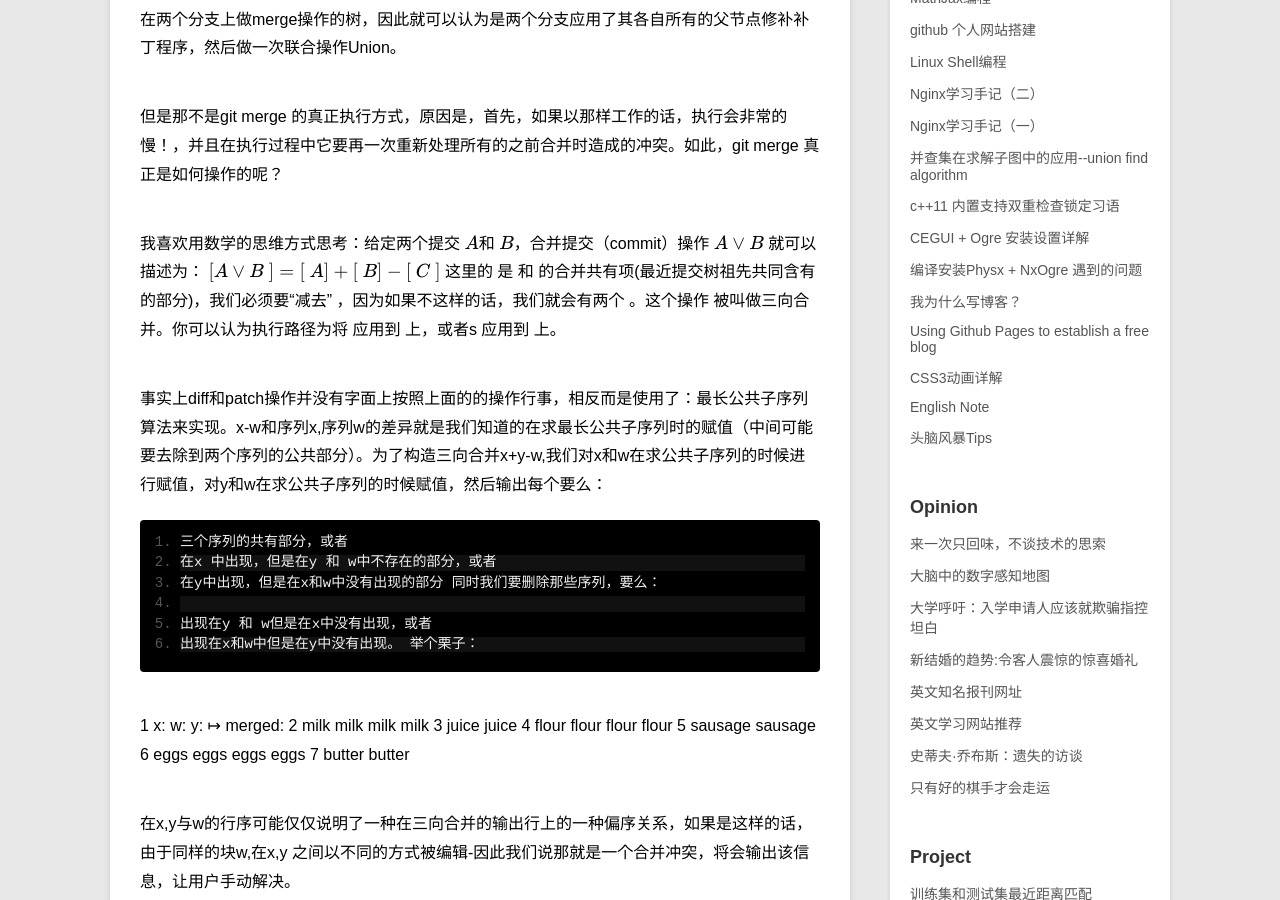
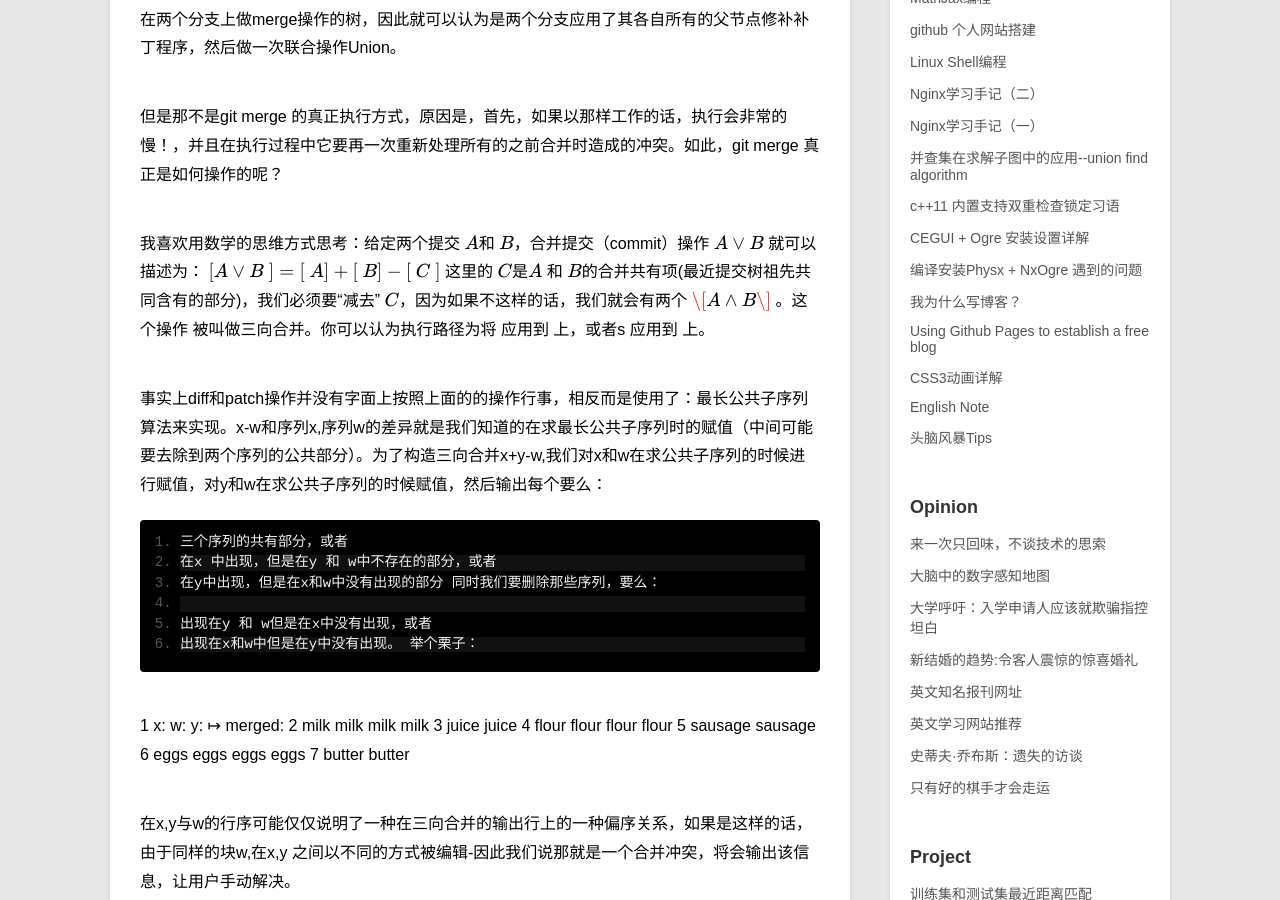
Before and after one commit to swinghu/swinghu.github.com, a Jekyll site: the page built from _posts/blog/2014-09-03-How-does-Git-merge-work.md, in a window 1280 px wide and 900 px high, scrolled down 744 px. Built offline with Jekyll 4.4.1, drawn with Linux system fonts in a browser that asks for light colours; formulas are drawn with MathJax 3.

Commit message:
new artical

```diff
--- a/_posts/blog/2014-09-03-How-does-Git-merge-work.md
+++ b/_posts/blog/2014-09-03-How-does-Git-merge-work.md
@@ -29,7 +29,10 @@ B \\
 C \
 \end{bmatrix}
 $$
-这里的 是 和 的合并共有项(最近提交树祖先共同含有的部分)，我们必须要“减去” ，因为如果不这样的话，我们就会有两个 。这个操作 被叫做三向合并。你可以认为执行路径为将 应用到 上，或者s 应用到 上。
+这里的 \\(C\\)是\\(A\\) 和 \\(B\\)的合并共有项(最近提交树祖先共同含有的部分)，我们必须要“减去” \\(C\\)，因为如果不这样的话，我们就会有两个
+$$
+\[A\wedge B\]
+$$ 。这个操作 被叫做三向合并。你可以认为执行路径为将 应用到 上，或者s 应用到 上。
 
 事实上diff和patch操作并没有字面上按照上面的的操作行事，相反而是使用了：最长公共子序列算法来实现。x-w和序列x,序列w的差异就是我们知道的在求最长公共子序列时的赋值（中间可能要去除到两个序列的公共部分）。为了构造三向合并x+y-w,我们对x和w在求公共子序列的时候进行赋值，对y和w在求公共子序列的时候赋值，然后输出每个要么：
 
```
